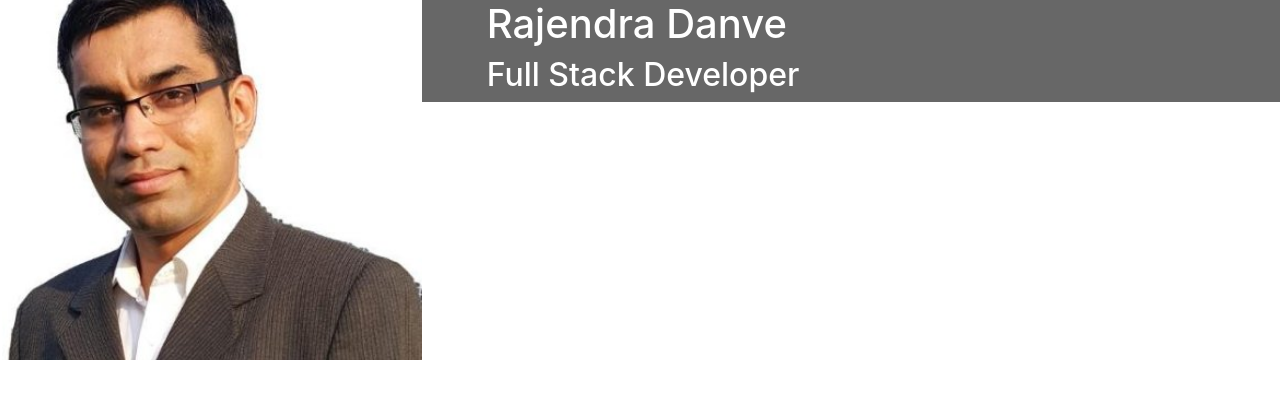
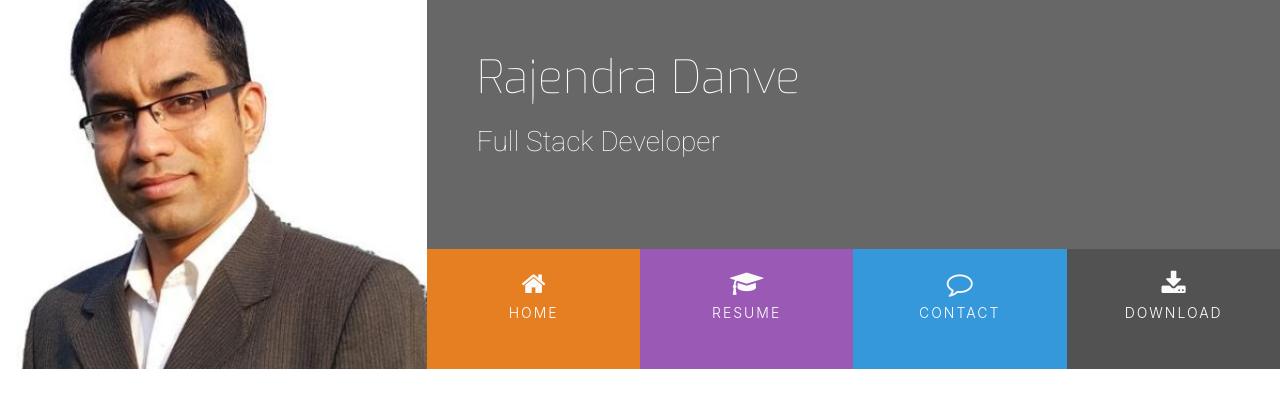
Before and after one commit to rajendradanve/resume-project, a plain HTML site: page index.html in a window 1280 px wide. Drawn offline with nearby package versions, Linux system fonts and the light colour scheme.

Commit message:
checking current work

```diff
--- a/assets/css/style.css
+++ b/assets/css/style.css
@@ -1,11 +1,29 @@
 @import url('https://fonts.googleapis.com/css2?family=Exo:ital,wght@0,100;0,200;0,300;0,400;0,500;0,600;0,800;1,200;1,300;1,400;1,500;1,600&family=Roboto:ital,wght@0,100;0,300;0,400;0,500;0,700;1,100;1,400;1,500;1,700&display=swap');
 
-/* ---------- Colours -*/
+/* ---------- Colours --------------------*/
 .bg-color-name-title{
     background-color: #676767;
     color: #fff
 }
 
+.ui-menu-color-home {
+    background-color: #e67e22;
+
+}
+
+.ui-menu-color-resume {
+    background-color: #9b59b6;
+
+}
+.ui-menu-color-contact {
+    background-color: #3498db;
+
+}
+.ui-menu-color-download {
+    background-color: #525252;
+
+}
+/* ---------- Heading --------------------*/
 header{
     margin: 0;
 }
@@ -24,3 +42,74 @@ header{
     -motransition: all .5s ease-in-out;
     -webkit-transition: all .5s ease-in-out;
 }
+
+.name {
+    font-family: "Exo", sans-serif;
+    font-weight: 100;
+    font-size: 46px;
+    margin-top: 50px;
+}
+
+.title {
+    font-family: "Roboto", sans-serif;
+    font-weight: 200;
+    font-size: 28px;
+    margin-top: 20px;
+    margin-bottom: 90px;
+}
+
+.list-inline-item:not(:last-child) {
+    margin: 0;
+}
+
+.menu-container{
+    font-size: 0;
+}
+
+#nav {
+
+    margin: 0;
+}
+
+
+#nav li {
+    font-size: 14px;
+    padding: 0;
+}
+
+.menuitem{
+    height: 120px;
+    text-align: center;
+    padding: 0;
+}
+
+.menuitem a {
+    width: 100%;
+    text-decoration: none;
+    color: #fff;
+    height: 120px;
+}
+
+.menuitem a i {
+    padding-top: 22px;
+    display: block;
+    color: #fafafa;
+    font-size: 26px;
+}
+
+.menuitem span {
+    display: block;
+    width: 100%;
+    padding-top:  5px;
+    text-align: center;
+    text-transform: uppercase;
+    font-size: 14px;
+    font-weight: 300;
+    letter-spacing: 2px;
+}
+
+/* ---------- Hover.css --------------------*/
+.hvr-sweep-to-bottom::before{
+    background-color: rgba(0,0,0,0.2);
+    height: 120px;
+}
--- a/index.html
+++ b/index.html
@@ -7,24 +7,40 @@
     <title>Resume</title>
     <link rel="stylesheet" href="https://maxcdn.bootstrapcdn.com/bootstrap/4.2.1/css/bootstrap.min.css" />
     <link rel="stylesheet" href="https://stackpath.bootstrapcdn.com/font-awesome/4.7.0/css/font-awesome.min.css">
+    <link rel="stylesheet" href="https://cdnjs.cloudflare.com/ajax/libs/hover.css/2.3.1/css/hover-min.css">
     <link rel="stylesheet" href="/assets/css/style.css" type="">
 </head>
 
 <body>
     <header>
-        <div class="row">
+        <div class="row no-gutters">
             <a href="index.html" class="col-md-4 logo">
-
-
 
             </a>
             <div class="col-md-8">
-                <div class="row bg-color-name-title">
+                <div class="row no-gutters bg-color-name-title">
                     <div class="col heading">
                         <h1 class="name">Rajendra Danve</h1>
                         <h2 class="title">Full Stack Developer</h2>
                     </div>
-
+                </div>
+                <div class="row no-gutters">
+                    <div class="col">
+                        <ul id="nav" class="list-inline menu-container">
+                            <li class="col-6 col-sm-3 list-inline-item ui-menu-color-home menuitem">
+                                <a href="#" class="hvr-sweep-to-bottom"><i class="fa fa-home" aria-hidden = "true"></i><span>Home</span></a>
+                            </li>
+                             <li class="col-6 col-sm-3 list-inline-item ui-menu-color-resume menuitem">
+                                <a href="#" class="hvr-sweep-to-bottom"><i class="fa fa-graduation-cap" aria-hidden = "true"></i><span>Resume</span></a>
+                            </li>
+                             <li class="col-6 col-sm-3 list-inline-item ui-menu-color-contact menuitem">
+                                <a href="#" class="hvr-sweep-to-bottom"><i class="fa fa-comment-o" aria-hidden = "true"></i><span>Contact</span></a>
+                            </li>
+                             <li class="col-6 col-sm-3 list-inline-item ui-menu-color-download menuitem">
+                                <a href="#" class="hvr-sweep-to-bottom"><i class="fa fa-download" aria-hidden = "true"></i><span>Download</span></a>
+                            </li>
+                        </ul>
+                    </div>
                 </div>
 
             </div>
```
